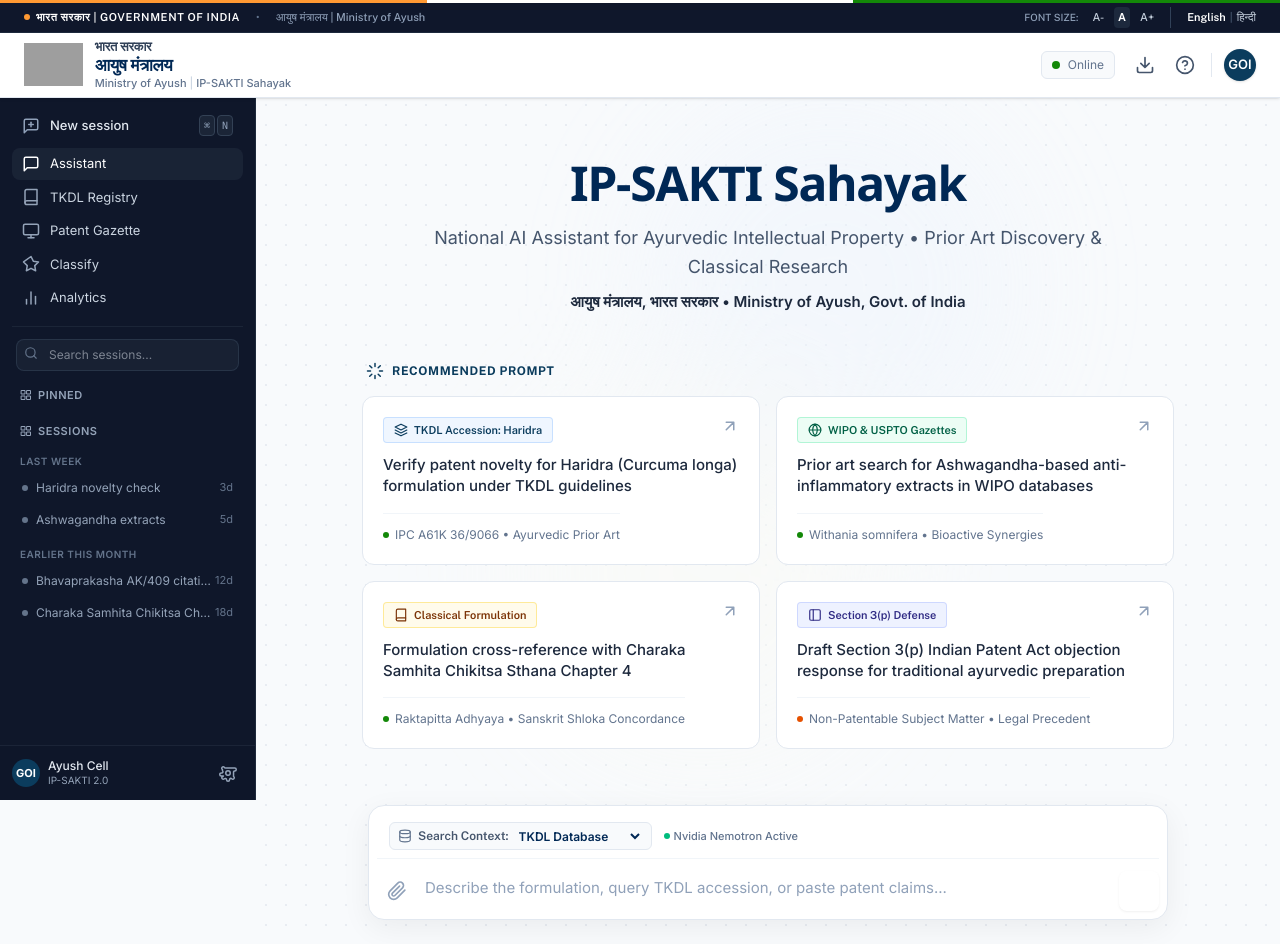
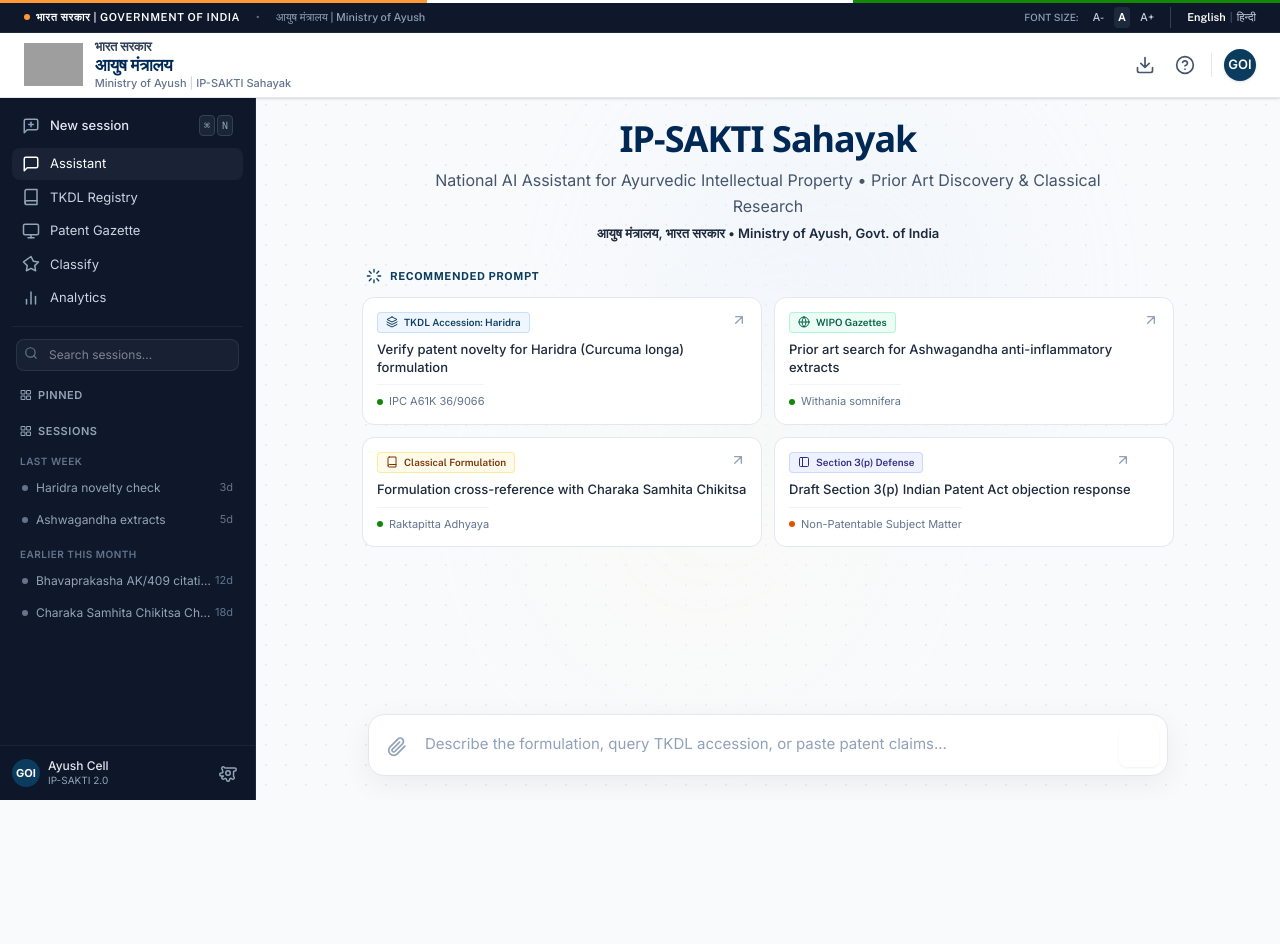
Before and after one commit to celestialgeeks/ip-sakti-sahayak, a Next.js app in the folder frontend/: page / in a window 1280 px wide. After the commit the page ends 800 px from the top, so only its background shows below. Built offline with nearby package versions, Linux system fonts and the light colour scheme; grey boxes are pictures that could not be loaded.

Commit message:
style: tweak UI components per user feedback (shorten prompts, remove online tab and context selector)

```diff
--- a/frontend/src/app/page.tsx
+++ b/frontend/src/app/page.tsx
@@ -31,26 +31,26 @@
       </div>
 
       {/* Centered Hermes-style Content Canvas (Max 860px) */}
-      <div className="relative z-10 w-full max-w-[860px] mx-auto px-4 sm:px-6 pt-16 pb-8 flex flex-col items-center flex-1">
+      <div className="relative z-10 w-full max-w-[860px] mx-auto px-4 sm:px-6 pt-6 pb-4 flex flex-col items-center flex-1">
         {/* Top Official Ayush Portal Welcome Header */}
-        <div className="flex flex-col items-center text-center w-full mb-12">
+        <div className="flex flex-col items-center text-center w-full mb-6">
           {/* Dignified Portal Title */}
-          <h1 className="font-heading font-bold text-4xl sm:text-5xl text-[#002855] tracking-tight mb-4">
+          <h1 className="font-heading font-bold text-3xl sm:text-4xl text-[#002855] tracking-tight mb-2">
             IP-SAKTI Sahayak
           </h1>
           {/* Institutional Subtitle */}
-          <p className="text-[16px] sm:text-[18px] text-slate-600 max-w-[700px] leading-relaxed font-sans">
+          <p className="text-[14px] sm:text-[16px] text-slate-600 max-w-[700px] leading-relaxed font-sans">
             National AI Assistant for Ayurvedic Intellectual Property • Prior Art Discovery & Classical Research
-            <span className="block text-slate-800 font-semibold text-[15px] mt-2">
+            <span className="block text-slate-800 font-semibold text-[13px] mt-1">
               आयुष मंत्रालय, भारत सरकार • Ministry of Ayush, Govt. of India
             </span>
           </p>
         </div>
 
         {/* Analytical Queries Section Header */}
-        <div className="w-full flex items-center justify-start mb-4 px-1">
-          <span className="font-label text-[12px] uppercase tracking-wider text-[#0b3c5d] font-bold flex items-center gap-2">
-            <svg width="18" height="18" viewBox="0 0 24 24" fill="none" stroke="currentColor" strokeWidth="2" strokeLinecap="round" strokeLinejoin="round">
+        <div className="w-full flex items-center justify-start mb-3 px-1">
+          <span className="font-label text-[11px] uppercase tracking-wider text-[#0b3c5d] font-bold flex items-center gap-2">
+            <svg width="16" height="16" viewBox="0 0 24 24" fill="none" stroke="currentColor" strokeWidth="2" strokeLinecap="round" strokeLinejoin="round">
               <path d="M12 2v4M12 18v4M4.93 4.93l2.83 2.83M16.24 16.24l2.83 2.83M2 12h4M18 12h4M4.93 19.07l2.83-2.83M16.24 7.76l2.83-2.83" />
             </svg>
             Recommended Prompt
@@ -58,120 +58,120 @@
         </div>
 
         {/* 4 Recommended Queries in Clean Gov White Cards */}
-        <div className="w-full grid grid-cols-1 md:grid-cols-2 gap-4 mb-6">
+        <div className="w-full grid grid-cols-1 md:grid-cols-2 gap-3 mb-4">
           {/* Query Card 1 */}
           <button
-            className="text-left p-5 rounded-xl bg-white border border-slate-200 hover:border-[#195280] hover:shadow-md transition-all duration-150 group flex flex-col justify-between cursor-pointer"
+            className="text-left p-3.5 rounded-xl bg-white border border-slate-200 hover:border-[#195280] hover:shadow-md transition-all duration-150 group flex flex-col justify-between cursor-pointer"
             onClick={() => handleSuggestionClick("Verify patent novelty for Haridra (Curcuma longa) formulation under TKDL guidelines")}
             type="button"
           >
             <div>
-              <div className="flex items-start justify-between gap-2 mb-3">
-                <span className="px-2.5 py-1 rounded bg-blue-50 border border-blue-200/80 text-[#0b3c5d] font-label text-[11px] font-semibold flex items-center gap-1.5">
-                  <svg width="14" height="14" viewBox="0 0 24 24" fill="none" stroke="currentColor" strokeWidth="2" strokeLinecap="round" strokeLinejoin="round">
+              <div className="flex items-start justify-between gap-2 mb-2">
+                <span className="px-2 py-0.5 rounded bg-blue-50 border border-blue-200/80 text-[#0b3c5d] font-label text-[10px] font-semibold flex items-center gap-1.5">
+                  <svg width="12" height="12" viewBox="0 0 24 24" fill="none" stroke="currentColor" strokeWidth="2" strokeLinecap="round" strokeLinejoin="round">
                     <path d="M12 2L2 7l10 5 10-5-10-5zM2 17l10 5 10-5M2 12l10 5 10-5" />
                   </svg>
                   TKDL Accession: Haridra
                 </span>
-                <svg width="18" height="18" viewBox="0 0 24 24" fill="none" stroke="currentColor" strokeWidth="2" strokeLinecap="round" strokeLinejoin="round" className="text-slate-400 group-hover:text-[#0b3c5d] transition-colors">
+                <svg width="16" height="16" viewBox="0 0 24 24" fill="none" stroke="currentColor" strokeWidth="2" strokeLinecap="round" strokeLinejoin="round" className="text-slate-400 group-hover:text-[#0b3c5d] transition-colors">
                   <path d="M7 17l9.2-9.2M17 17V7H7" />
                 </svg>
               </div>
-              <p className="text-[15px] text-slate-800 font-medium group-hover:text-[#0b3c5d] leading-snug">
-                Verify patent novelty for Haridra (Curcuma longa) formulation under TKDL guidelines
+              <p className="text-[13px] text-slate-800 font-medium group-hover:text-[#0b3c5d] leading-snug">
+                Verify patent novelty for Haridra (Curcuma longa) formulation
               </p>
             </div>
-            <span className="text-[12px] text-slate-500 mt-4 pt-3 border-t border-slate-100 flex items-center gap-1.5">
+            <span className="text-[11px] text-slate-500 mt-2 pt-2 border-t border-slate-100 flex items-center gap-1.5">
               <span className="w-1.5 h-1.5 rounded-full bg-[#138808]"></span>
-              IPC A61K 36/9066 • Ayurvedic Prior Art
+              IPC A61K 36/9066
             </span>
           </button>
 
           {/* Query Card 2 */}
           <button
-            className="text-left p-5 rounded-xl bg-white border border-slate-200 hover:border-[#195280] hover:shadow-md transition-all duration-150 group flex flex-col justify-between cursor-pointer"
+            className="text-left p-3.5 rounded-xl bg-white border border-slate-200 hover:border-[#195280] hover:shadow-md transition-all duration-150 group flex flex-col justify-between cursor-pointer"
             onClick={() => handleSuggestionClick("Prior art search for Ashwagandha-based anti-inflammatory extracts in WIPO databases")}
             type="button"
           >
             <div>
-              <div className="flex items-start justify-between gap-2 mb-3">
-                <span className="px-2.5 py-1 rounded bg-emerald-50 border border-emerald-200/80 text-emerald-800 font-label text-[11px] font-semibold flex items-center gap-1.5">
-                  <svg width="14" height="14" viewBox="0 0 24 24" fill="none" stroke="currentColor" strokeWidth="2" strokeLinecap="round" strokeLinejoin="round">
+              <div className="flex items-start justify-between gap-2 mb-2">
+                <span className="px-2 py-0.5 rounded bg-emerald-50 border border-emerald-200/80 text-emerald-800 font-label text-[10px] font-semibold flex items-center gap-1.5">
+                  <svg width="12" height="12" viewBox="0 0 24 24" fill="none" stroke="currentColor" strokeWidth="2" strokeLinecap="round" strokeLinejoin="round">
                     <circle cx="12" cy="12" r="10" />
                     <line x1="2" y1="12" x2="22" y2="12" />
                     <path d="M12 2a15.3 15.3 0 014 10 15.3 15.3 0 01-4 10 15.3 15.3 0 01-4-10 15.3 15.3 0 014-10z" />
                   </svg>
-                  WIPO & USPTO Gazettes
+                  WIPO Gazettes
                 </span>
-                <svg width="18" height="18" viewBox="0 0 24 24" fill="none" stroke="currentColor" strokeWidth="2" strokeLinecap="round" strokeLinejoin="round" className="text-slate-400 group-hover:text-[#0b3c5d] transition-colors">
+                <svg width="16" height="16" viewBox="0 0 24 24" fill="none" stroke="currentColor" strokeWidth="2" strokeLinecap="round" strokeLinejoin="round" className="text-slate-400 group-hover:text-[#0b3c5d] transition-colors">
                   <path d="M7 17l9.2-9.2M17 17V7H7" />
                 </svg>
               </div>
-              <p className="text-[15px] text-slate-800 font-medium group-hover:text-[#0b3c5d] leading-snug">
-                Prior art search for Ashwagandha-based anti-inflammatory extracts in WIPO databases
+              <p className="text-[13px] text-slate-800 font-medium group-hover:text-[#0b3c5d] leading-snug">
+                Prior art search for Ashwagandha anti-inflammatory extracts
               </p>
             </div>
-            <span className="text-[12px] text-slate-500 mt-4 pt-3 border-t border-slate-100 flex items-center gap-1.5">
+            <span className="text-[11px] text-slate-500 mt-2 pt-2 border-t border-slate-100 flex items-center gap-1.5">
               <span className="w-1.5 h-1.5 rounded-full bg-[#138808]"></span>
-              Withania somnifera • Bioactive Synergies
+              Withania somnifera
             </span>
           </button>
 
           {/* Query Card 3 */}
           <button
-            className="text-left p-5 rounded-xl bg-white border border-slate-200 hover:border-[#195280] hover:shadow-md transition-all duration-150 group flex flex-col justify-between cursor-pointer"
+            className="text-left p-3.5 rounded-xl bg-white border border-slate-200 hover:border-[#195280] hover:shadow-md transition-all duration-150 group flex flex-col justify-between cursor-pointer"
             onClick={() => handleSuggestionClick("Formulation cross-reference with Charaka Samhita Chikitsa Sthana Chapter 4")}
             type="button"
           >
             <div>
-              <div className="flex items-start justify-between gap-2 mb-3">
-                <span className="px-2.5 py-1 rounded bg-amber-50 border border-amber-200/80 text-amber-900 font-label text-[11px] font-semibold flex items-center gap-1.5">
-                  <svg width="14" height="14" viewBox="0 0 24 24" fill="none" stroke="currentColor" strokeWidth="2" strokeLinecap="round" strokeLinejoin="round">
+              <div className="flex items-start justify-between gap-2 mb-2">
+                <span className="px-2 py-0.5 rounded bg-amber-50 border border-amber-200/80 text-amber-900 font-label text-[10px] font-semibold flex items-center gap-1.5">
+                  <svg width="12" height="12" viewBox="0 0 24 24" fill="none" stroke="currentColor" strokeWidth="2" strokeLinecap="round" strokeLinejoin="round">
                     <path d="M4 19.5A2.5 2.5 0 016.5 17H20" />
                     <path d="M6.5 2H20v20H6.5A2.5 2.5 0 014 19.5v-15A2.5 2.5 0 016.5 2z" />
                   </svg>
                   Classical Formulation
                 </span>
-                <svg width="18" height="18" viewBox="0 0 24 24" fill="none" stroke="currentColor" strokeWidth="2" strokeLinecap="round" strokeLinejoin="round" className="text-slate-400 group-hover:text-[#0b3c5d] transition-colors">
+                <svg width="16" height="16" viewBox="0 0 24 24" fill="none" stroke="currentColor" strokeWidth="2" strokeLinecap="round" strokeLinejoin="round" className="text-slate-400 group-hover:text-[#0b3c5d] transition-colors">
                   <path d="M7 17l9.2-9.2M17 17V7H7" />
                 </svg>
               </div>
-              <p className="text-[15px] text-slate-800 font-medium group-hover:text-[#0b3c5d] leading-snug">
-                Formulation cross-reference with Charaka Samhita Chikitsa Sthana Chapter 4
+              <p className="text-[13px] text-slate-800 font-medium group-hover:text-[#0b3c5d] leading-snug">
+                Formulation cross-reference with Charaka Samhita Chikitsa
               </p>
             </div>
-            <span className="text-[12px] text-slate-500 mt-4 pt-3 border-t border-slate-100 flex items-center gap-1.5">
+            <span className="text-[11px] text-slate-500 mt-2 pt-2 border-t border-slate-100 flex items-center gap-1.5">
               <span className="w-1.5 h-1.5 rounded-full bg-[#138808]"></span>
-              Raktapitta Adhyaya • Sanskrit Shloka Concordance
+              Raktapitta Adhyaya
             </span>
           </button>
 
           {/* Query Card 4 */}
           <button
-            className="text-left p-5 rounded-xl bg-white border border-slate-200 hover:border-[#195280] hover:shadow-md transition-all duration-150 group flex flex-col justify-between cursor-pointer"
+            className="text-left p-3.5 rounded-xl bg-white border border-slate-200 hover:border-[#195280] hover:shadow-md transition-all duration-150 group flex flex-col justify-between cursor-pointer"
             onClick={() => handleSuggestionClick("Draft Section 3(p) Indian Patent Act objection response for traditional ayurvedic preparation")}
             type="button"
           >
             <div>
-              <div className="flex items-start justify-between gap-2 mb-3">
-                <span className="px-2.5 py-1 rounded bg-indigo-50 border border-indigo-200/80 text-indigo-900 font-label text-[11px] font-semibold flex items-center gap-1.5">
-                  <svg width="14" height="14" viewBox="0 0 24 24" fill="none" stroke="currentColor" strokeWidth="2" strokeLinecap="round" strokeLinejoin="round">
+              <div className="flex items-start justify-between gap-2 mb-2">
+                <span className="px-2 py-0.5 rounded bg-indigo-50 border border-indigo-200/80 text-indigo-900 font-label text-[10px] font-semibold flex items-center gap-1.5">
+                  <svg width="12" height="12" viewBox="0 0 24 24" fill="none" stroke="currentColor" strokeWidth="2" strokeLinecap="round" strokeLinejoin="round">
                     <rect x="3" y="3" width="18" height="18" rx="2" ry="2" />
                     <line x1="9" y1="3" x2="9" y2="21" />
                   </svg>
                   Section 3(p) Defense
                 </span>
-                <svg width="18" height="18" viewBox="0 0 24 24" fill="none" stroke="currentColor" strokeWidth="2" strokeLinecap="round" strokeLinejoin="round" className="text-slate-400 group-hover:text-[#0b3c5d] transition-colors">
+                <svg width="16" height="16" viewBox="0 0 24 24" fill="none" stroke="currentColor" strokeWidth="2" strokeLinecap="round" strokeLinejoin="round" className="text-slate-400 group-hover:text-[#0b3c5d] transition-colors">
                   <path d="M7 17l9.2-9.2M17 17V7H7" />
                 </svg>
               </div>
-              <p className="text-[15px] text-slate-800 font-medium group-hover:text-[#0b3c5d] leading-snug">
-                Draft Section 3(p) Indian Patent Act objection response for traditional ayurvedic preparation
+              <p className="text-[13px] text-slate-800 font-medium group-hover:text-[#0b3c5d] leading-snug">
+                Draft Section 3(p) Indian Patent Act objection response
               </p>
             </div>
-            <span className="text-[12px] text-slate-500 mt-4 pt-3 border-t border-slate-100 flex items-center gap-1.5">
+            <span className="text-[11px] text-slate-500 mt-2 pt-2 border-t border-slate-100 flex items-center gap-1.5">
               <span className="w-1.5 h-1.5 rounded-full bg-[#E65100]"></span>
-              Non-Patentable Subject Matter • Legal Precedent
+              Non-Patentable Subject Matter
             </span>
           </button>
         </div>
--- a/frontend/src/components/chat/Composer.tsx
+++ b/frontend/src/components/chat/Composer.tsx
@@ -44,33 +44,6 @@
 
   return (
     <div className="w-full max-w-[800px] mx-auto bg-white rounded-2xl shadow-[0_8px_30px_rgb(0,0,0,0.06)] border border-slate-200 p-2 relative">
-      {/* Context Top Bar */}
-      <div className="flex items-center px-3 py-2 border-b border-slate-100 mb-2 gap-3">
-        <div className="flex items-center gap-1.5 px-2 py-1 bg-slate-50 border border-slate-200 rounded-md">
-          <svg width="14" height="14" viewBox="0 0 24 24" fill="none" stroke="currentColor" strokeWidth="2" strokeLinecap="round" strokeLinejoin="round" className="text-slate-500">
-            <ellipse cx="12" cy="5" rx="9" ry="3"></ellipse>
-            <path d="M21 12c0 1.66-4 3-9 3s-9-1.34-9-3"></path>
-            <path d="M3 5v14c0 1.66 4 3 9 3s9-1.34 9-3V5"></path>
-          </svg>
-          <span className="text-[12px] font-semibold text-slate-600 font-label">Search Context:</span>
-          <select
-            value={jurisdiction}
-            onChange={(e) => onJurisdictionChange(e.target.value)}
-            className="bg-transparent text-[12px] font-semibold text-[#002855] outline-none cursor-pointer"
-          >
-            <option value="india_tkdl">TKDL Database</option>
-            <option value="india_biodiversity">Indian Biodiversity</option>
-            <option value="wipo_uspto">WIPO/USPTO</option>
-            <option value="india_patents">Indian Patents</option>
-          </select>
-        </div>
-
-        <div className="flex items-center gap-1 text-[11px] font-medium text-slate-500">
-          <span className="w-1.5 h-1.5 rounded-full bg-emerald-500"></span>
-          Nvidia Nemotron Active
-        </div>
-      </div>
-
       {/* Input Area */}
       <form onSubmit={handleSubmit} className="flex items-end gap-2">
         <button
--- a/frontend/src/components/layout/Header.tsx
+++ b/frontend/src/components/layout/Header.tsx
@@ -86,12 +86,6 @@
 
         {/* Right Header Indicators & Actions */}
         <div className="flex items-center gap-3">
-          {/* Engine Version Pill */}
-          <div className="hidden sm:flex items-center gap-2 px-2.5 py-1 rounded-md border border-slate-200 bg-slate-50 text-[12px] text-slate-500">
-            <span className="w-2 h-2 rounded-full bg-[#138808] animate-pulse"></span>
-            Online
-          </div>
-
           {/* Utility Buttons */}
           <div className="flex items-center gap-1">
             <button
```
